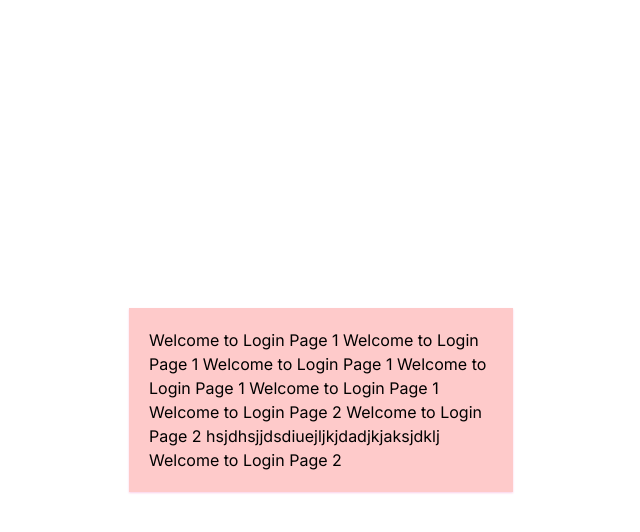
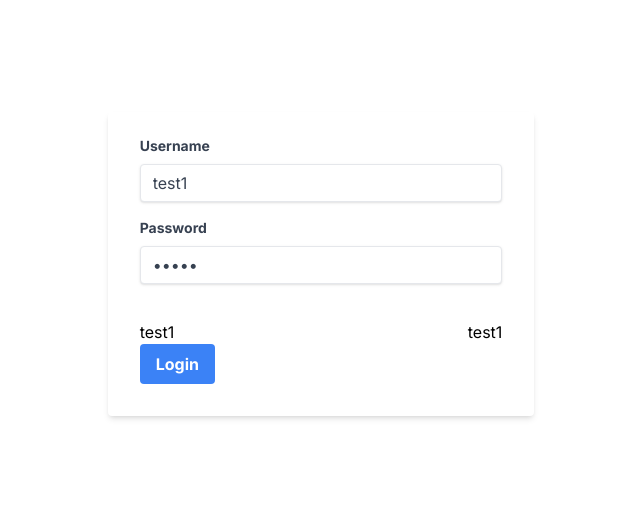
Before and after one commit to abrar0123/ecom-next, a Next.js app: page /login in a window 1280 px wide. Shown: the top 532 px of the page, without its empty margins (319-959 px from the left). Built offline with nearby package versions, Linux system fonts and the light colour scheme.

Commit message:
Backend : login api ready

```diff
--- a/src/app/api/users/login/route.ts
+++ b/src/app/api/users/login/route.ts
@@ -0,0 +1,32 @@
+import { connectDB } from "@/src/lib/dbConfig";
+import userLoginModel from "@/src/lib/models/userLoginModel";
+import { NextRequest, NextResponse } from "next/server";
+
+export async function POST(req: NextRequest) {
+  try {
+    connectDB();
+
+    const reqBody = await req.json();
+    const { username } = reqBody;
+    console.log("code109 : ==> ", reqBody);
+
+    const userExistuname = await userLoginModel.findOne({ username });
+
+    console.log(userExistuname, "userExist");
+
+    if (userExistuname) {
+      return NextResponse.json({
+        message: "User have Successfully logged In ",
+        status: 200,
+        userExistuname,
+      });
+    } else {
+      return NextResponse.json({
+        error: "User have incorrect username or password ",
+        status: 400,
+      });
+    }
+  } catch (error: any) {
+    return NextResponse.json({ error: error.message }, { status: 500 });
+  }
+}
--- a/src/app/api/users/signup/route.ts
+++ b/src/app/api/users/signup/route.ts
@@ -1,5 +1,5 @@
 import { connectDB } from "@/src/lib/dbConfig";
-import UserModel from "@/src/models/userModels";
+import UserModel from "@/src/lib/models/userModels";
 import { NextRequest, NextResponse } from "next/server";
 
 const bcrypt = require("bcryptjs");
--- a/src/app/login/page.tsx
+++ b/src/app/login/page.tsx
@@ -1,23 +1,80 @@
+"use client";
+
 import React from "react";
-import NavBar from "../(components)/NavBar";
+import { useState } from "react";
+import { useAuthLoginMutation } from "../store/authApi";
 
 const Login = () => {
+  const [user, setuser] = useState({
+    username: "test1",
+    password: "test1",
+  });
+  const [authLogin, { data }] = useAuthLoginMutation();
+
+  const loginHandler = async () => {
+    try {
+      console.log("run test");
+      const res = await authLogin({ details: user });
+      console.log("user ==> ", res);
+      // router.push("/login");
+    } catch (error) {
+      console.log("error ", error);
+    }
+  };
+
   return (
     <>
-      {/* <NavBar /> */}
-      <div className="flex justify-center items-center gap-4 shadow h-screen ">
-        <div
-          className="shadow-sm mx-14 max-w-96
-         shadow-pink-200 p-5 bg-red-200"
-        >
-          <p>
-            Welcome to Login Page 1 Welcome to Login Page 1 Welcome to Login
-            Page 1 Welcome to Login Page 1 Welcome to Login Page 1 Welcome to
-            Login Page 2 Welcome to Login Page 2{" "}
-            hsjdhsjjdsdiuejljkjdadjkjaksjdklj
-          </p>
-          <p>Welcome to Login Page 2 </p>
-        </div>
+      <div className="flex justify-center mt-28">
+        <form className="bg-white shadow-md rounded px-8 pt-6 pb-8 mb-4 w-full sm:w-1/2 lg:w-1/3">
+          <div className="mb-4">
+            <label
+              className="block text-gray-700 text-sm font-bold mb-2"
+              htmlFor="username"
+            >
+              Username
+            </label>
+            <input
+              className="shadow appearance-none border rounded w-full py-2 px-3 text-gray-700 leading-tight focus:outline-none focus:shadow-outline"
+              id="username"
+              type="text"
+              placeholder="Username"
+              value={user.username}
+              onChange={(e) => setuser({ ...user, username: e.target.value })}
+            />
+          </div>
+
+          {/* 2 ==> password */}
+          <div className="mb-6">
+            <label
+              className="block text-gray-700 text-sm font-bold mb-2"
+              htmlFor="password"
+            >
+              Password
+            </label>
+            <input
+              className="shadow appearance-none border rounded w-full py-2 px-3 text-gray-700 mb-3 leading-tight focus:outline-none focus:shadow-outline"
+              id="password"
+              type="password"
+              value={user.password}
+              onChange={(e) => setuser({ ...user, password: e.target.value })}
+              placeholder=" ******** "
+            />
+          </div>
+          <div className="flex items-center justify-between">
+            <p>{user.username}</p>
+            <p>{user.password}</p>
+          </div>
+
+          <div className="flex items-center justify-between">
+            <button
+              className="bg-blue-500 hover:bg-blue-700 active:bg-blue-600 text-white font-bold py-2 px-4 rounded focus:outline-none focus:shadow-outline"
+              type="button"
+              onClick={loginHandler}
+            >
+              Login
+            </button>
+          </div>
+        </form>
       </div>
     </>
   );
--- a/src/app/store/authApi.ts
+++ b/src/app/store/authApi.ts
@@ -15,9 +15,9 @@ export const authApi = createApi({
 
     authLogin: builder.mutation({
       query: (data) => {
-        console.log("details :", data.details);
+        console.log("details1 :", data.details);
         return {
-          url: "/api/auth/signin",
+          url: "/api/users/login",
           method: "POST",
           body: data.details,
         };
--- /dev/null
+++ b/src/lib/models/userLoginModel.ts
@@ -0,0 +1,19 @@
+import mongoose from "mongoose";
+
+const userSchema = new mongoose.Schema({
+  username: {
+    type: String,
+    required: [true, "Please provide a username"],
+    unique: true,
+  },
+
+  password: {
+    type: String,
+    required: [true, "Please Enter password "],
+  },
+});
+
+const userLoginModel =
+  mongoose.models.users || mongoose.model("users", userSchema);
+
+export default userLoginModel;
```
Also changed, not shown: src/lib/models/userModels.ts (renamed from src/models/userModels.ts).
